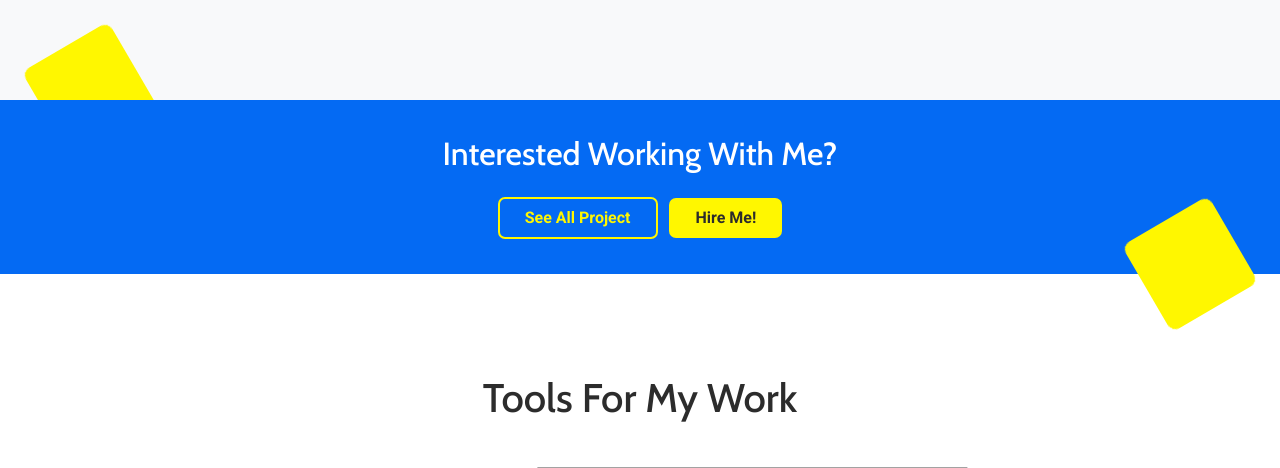
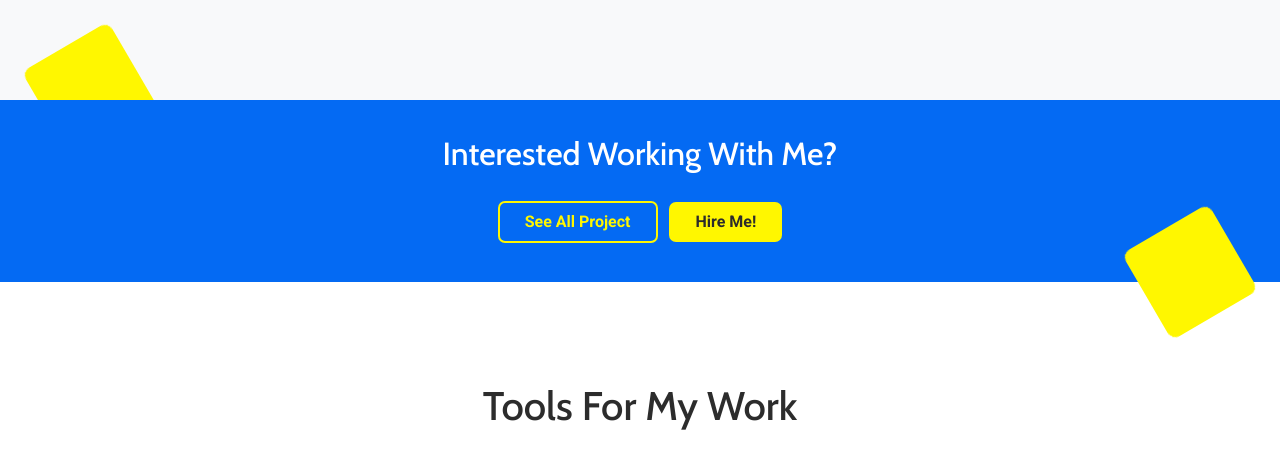
Before and after one commit to ardhanaryatama21/portofolio, a PHP site: the page made by application/views/home/index.php in a window 1280 px wide. Shown: the part 1408-1876 px from the top of the page. Run offline with PHP 8.4, Linux system fonts and the light colour scheme; the template is opened without the code that fills it: most values are stand-ins (such as "Sample title", 1, 10 or a date in 2020); data that the repository does not hold is empty; grey boxes are pictures that could not be loaded.

Commit message:
update margin btn-hireme

```diff
--- a/application/views/home/index.php
+++ b/application/views/home/index.php
@@ -115,8 +115,8 @@
 				<h2 class="txt-hireme">Interested Working With Me?</h2>
 			</div>
 			<div class="col-12 mt-3">
-				<a class="btn btn-project mx-1">See All Project</a>
-				<a class="btn btn-hireme mx-1">Hire Me!</a>
+				<a class="btn btn-project m-1">See All Project</a>
+				<a class="btn btn-hireme m-1">Hire Me!</a>
 			</div>
 		</div>
 		<img class="img-rectangle d-none d-lg-block" src="<?= base_url()?>assets/rectangle-partikel.svg" alt="partikel">
```
